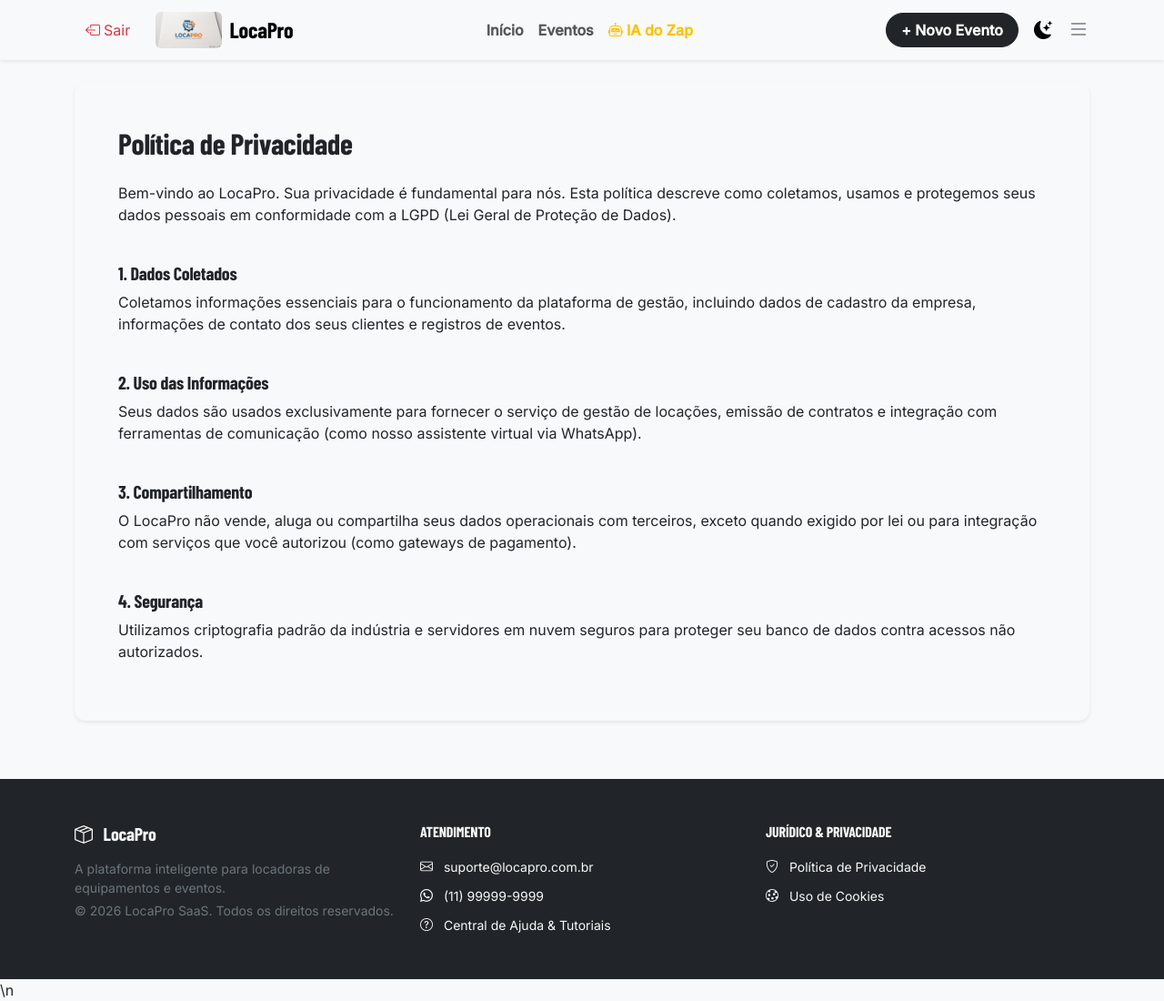
After one commit to JpGeneroso004/LocaPro, a Django app: page /privacidade/ in a window 1280 px wide. The commit adds this page. Shown: the whole page at 91% size. Run offline with Django 4.2, Linux system fonts and the light colour scheme; the visitor is signed in with stand-in values (Sample User, id 1); some web fonts are replaced.

Commit message:
UI: Refatora Navbar com Offcanvas e adiciona Rodapé Global

```diff
--- a/arttendas/core/urls.py
+++ b/arttendas/core/urls.py
@@ -1,5 +1,6 @@
 from django.contrib import admin
 from django.urls import path, include
+from empresas import views as empresas_views
 from django.conf import settings
 from django.conf.urls.static import static
 from django.shortcuts import redirect
@@ -32,7 +33,11 @@ urlpatterns = [
     path('accounts/logout/', custom_logout, name='logout'),
     path('accounts/', include('allauth.urls')),
     path('accounts/', include('django.contrib.auth.urls')),
+
+    path('privacidade/', empresas_views.privacidade, name='privacidade'),
+    path('cookies/', empresas_views.cookies, name='cookies'),
 ]
+
 
 # Serve estáticos e mídia sempre (inclusive com DEBUG=False, pois é uso local)
 from django.views.static import serve
@@ -41,4 +46,7 @@ from django.urls import re_path
 urlpatterns += [
     re_path(r'^static/(?P<path>.*)$', serve, {'document_root': settings.STATIC_ROOT}),
     re_path(r'^media/(?P<path>.*)$', serve, {'document_root': settings.MEDIA_ROOT}),
+
+    path('privacidade/', empresas_views.privacidade, name='privacidade'),
+    path('cookies/', empresas_views.cookies, name='cookies'),
 ]
--- a/arttendas/empresas/views.py
+++ b/arttendas/empresas/views.py
@@ -421,3 +421,10 @@ def dashboard_financeiro(request):
         'contratos': contratos_mes.order_by('-evento__data_inicio')
     }
     return render(request, 'empresas/financeiro.html', context)
+
+
+def privacidade(request):
+    return render(request, 'legais/privacidade.html')
+
+def cookies(request):
+    return render(request, 'legais/cookies.html')
--- a/arttendas/templates/base.html
+++ b/arttendas/templates/base.html
@@ -231,21 +231,42 @@
 <body>
 
   <!-- Sidebar e Header -->
-  <nav class="navbar navbar-expand-md navbar-dark navbar-top d-none d-md-flex sticky-top shadow-sm py-2">
-    <div class="container">
-      <a class="navbar-brand d-flex align-items-center" href="{% url 'eventos:dashboard' %}">
+
+<!-- Navbar Unificada e Minimalista -->
+<nav class="navbar navbar-expand-lg bg-body-tertiary mb-4 shadow-sm sticky-top">
+  <div class="container">
+
+    <!-- Esquerda: Sair e Logo -->
+    <div class="d-flex align-items-center">
+      {% if user.is_authenticated %}
+      <a href="{% url 'account_logout' %}" class="btn btn-outline-danger border-0 me-3 d-none d-md-flex" title="Sair do Sistema">
+        <i class="bi bi-box-arrow-left me-1"></i> Sair
+      </a>
+      {% endif %}
+
+      <a class="navbar-brand d-flex align-items-center m-0" href="{% url 'eventos:dashboard' %}">
         {% if user.is_authenticated and user.organizacao and user.organizacao.logo %}
           <img src="{{ user.organizacao.logo.url }}" alt="Logo" height="40" class="me-2 rounded">
         {% else %}
-          <img src="{% static 'img/locapro_logo.jpg' %}" alt="LocaPro" height="40" class="me-2 rounded">
+          <img src="{% static 'img/logo.png' %}?v=3" alt="LocaPro" height="40" class="me-2 rounded">
         {% endif %}
         <span class="fs-4 fw-bold">LocaPro</span>
       </a>
-    <button class="navbar-toggler" type="button" data-bs-toggle="collapse" data-bs-target="#navbarNav">
-      <span class="navbar-toggler-icon"></span>
-    </button>
-    <div class="collapse navbar-collapse" id="navbarNav">
-      <ul class="navbar-nav me-auto">
+    </div>
+
+    <!-- Mobile Toggles na Direita -->
+    <div class="d-flex align-items-center d-lg-none">
+      <button class="btn btn-link theme-toggle-icon text-decoration-none theme-toggle p-0 fs-4 me-3" title="Alternar tema">
+        <i class="bi bi-moon-stars-fill"></i>
+      </button>
+      <button class="navbar-toggler border-0 p-0 fs-2" type="button" data-bs-toggle="offcanvas" data-bs-target="#offcanvasNavbar">
+        <i class="bi bi-list"></i>
+      </button>
+    </div>
+
+    <!-- Desktop Abas Centrais e Ações -->
+    <div class="collapse navbar-collapse d-none d-lg-flex" id="navbarNavDesktop">
+      <ul class="navbar-nav mx-auto">
         <li class="nav-item">
           <a class="nav-link fw-bold {% block nav_dashboard %}{% endblock %}" href="{% url 'eventos:dashboard' %}">Início</a>
         </li>
@@ -253,73 +274,74 @@
           <a class="nav-link fw-bold {% block nav_eventos %}{% endblock %}" href="{% url 'eventos:lista' %}">Eventos</a>
         </li>
         <li class="nav-item">
-          <a class="nav-link fw-bold {% block nav_inventario %}{% endblock %}" href="{% url 'inventario:inventario' %}">Inventário</a>
-        </li>
-        <li class="nav-item">
-          <a class="nav-link fw-bold {% block nav_contratos %}{% endblock %}" href="{% url 'eventos:contratos_lista' %}">Contratos</a>
-        </li>
-        <li class="nav-item me-2">
-          <a class="nav-link fw-bold {% block nav_financeiro %}{% endblock %}" href="{% url 'empresas:financeiro' %}">Financeiro</a>
-        </li>
-        <li class="nav-item">
-          <a class="nav-link fw-bold {% block nav_ia %}{% endblock %}" href="{% url 'assistente_ia:painel' %}">
-            <i class="bi bi-robot text-warning"></i> IA do Zap
+          <a class="nav-link fw-bold text-warning {% block nav_ia %}{% endblock %}" href="{% url 'assistente_ia:painel' %}">
+            <i class="bi bi-robot"></i> IA do Zap
           </a>
         </li>
-          <li class="nav-item">
-            <a class="nav-link {% if request.resolver_match.url_name == 'configuracoes' %}active{% endif %}" href="{% url 'empresas:configuracoes' %}">
-              <i class="bi bi-building"></i> <span>Empresa</span>
-            </a>
-          </li>
+      </ul>
 
-          {% if user.cargo == 'dono' %}
-          <li class="nav-item">
-            <a class="nav-link {% if request.resolver_match.url_name == 'assinatura' %}active text-warning fw-bold{% endif %}" href="{% url 'empresas:assinatura' %}">
-              <i class="bi bi-star-fill text-warning"></i> <span>Planos LocaPro</span>
-            </a>
-          </li>
-          {% endif %}
+      <div class="d-flex align-items-center">
+        <a href="{% url 'eventos:novo' %}" class="btn btn-dark fw-bold rounded-pill px-3 me-3">+ Novo Evento</a>
+        <button class="btn btn-link theme-toggle-icon text-decoration-none theme-toggle p-0 fs-5 me-3" title="Alternar tema">
+          <i class="bi bi-moon-stars-fill"></i>
+        </button>
+        <!-- Botão Menu Hambúrguer -->
+        <button class="btn btn-outline-secondary border-0 fs-4 p-0" type="button" data-bs-toggle="offcanvas" data-bs-target="#offcanvasNavbar" title="Menu Completo">
+          <i class="bi bi-list"></i>
+        </button>
+      </div>
+    </div>
 
-          <li class="nav-item">
-            <a class="nav-link fw-bold {% block nav_equipe %}{% endblock %}" href="{% url 'empresas:equipe' %}">Equipe</a>
-          </li>
-
-          {% if user.is_superuser %}
-          <li class="nav-item">
-            <a class="nav-link fw-bold text-danger" href="{% url 'admin:index' %}">Painel Admin</a>
-          </li>
-          {% endif %}
-
-          <li class="nav-item">
-            <a class="nav-link fw-bold text-danger" href="{% url 'account_logout' %}"><i class="bi bi-box-arrow-right"></i> Sair</a>
-          </li>
-      </ul>
-      <a href="{% url 'eventos:novo' %}" class="btn btn-dark fw-bold me-3">+ Novo Evento</a>
-      <button class="btn btn-link theme-toggle-icon text-decoration-none theme-toggle p-0 fs-5" title="Alternar tema">
-        <i class="bi bi-moon-stars-fill"></i>
-      </button>
-    </div>
   </div>
 </nav>
 
-<!-- Mobile Navbar Top -->
-<div class="d-md-none navbar-top p-3 sticky-top mb-3 shadow-sm d-flex justify-content-between align-items-center">
-  <div style="width: 32px;"></div> <!-- Spacer -->
-  <a href="{% url 'eventos:dashboard' %}" class="text-decoration-none text-light d-flex align-items-center">
-    {% if user.is_authenticated and user.organizacao and user.organizacao.logo %}
-      <img src="{{ user.organizacao.logo.url }}" alt="Logo" height="30" class="me-2 rounded">
-    {% else %}
-      <img src="{% static 'img/locapro_logo.jpg' %}" alt="LocaPro" height="30" class="me-2 rounded">
-    {% endif %}
-    <h4 class="m-0 fw-bold">LocaPro</h4>
-  </a>
-  <div>
-      <button class="btn btn-link theme-toggle-icon text-decoration-none theme-toggle p-0 fs-4 me-2" title="Alternar tema">
-        <i class="bi bi-moon-stars-fill"></i>
-      </button>
-      <a href="{% url 'logout' %}" class="text-danger fs-4 text-decoration-none" title="Sair"><i class="bi bi-box-arrow-right"></i></a>
+<!-- Offcanvas (Menu Lateral Hambúrguer) -->
+<div class="offcanvas offcanvas-end" tabindex="-1" id="offcanvasNavbar" aria-labelledby="offcanvasNavbarLabel">
+  <div class="offcanvas-header bg-body-tertiary border-bottom">
+    <h5 class="offcanvas-title fw-bold" id="offcanvasNavbarLabel">Menu LocaPro</h5>
+    <button type="button" class="btn-close" data-bs-dismiss="offcanvas" aria-label="Close"></button>
+  </div>
+  <div class="offcanvas-body d-flex flex-column">
+
+    <!-- Mobile Ações Rápidas -->
+    <div class="d-lg-none mb-4">
+      <a href="{% url 'eventos:novo' %}" class="btn btn-dark w-100 fw-bold py-2 mb-2">+ Novo Evento</a>
+      <a href="{% url 'account_logout' %}" class="btn btn-outline-danger w-100 fw-bold py-2"><i class="bi bi-box-arrow-left"></i> Sair do Sistema</a>
+    </div>
+
+    <!-- Navegação Mobile Core -->
+    <ul class="navbar-nav d-lg-none mb-3 border-bottom pb-3">
+      <li class="nav-item"><a class="nav-link fs-5" href="{% url 'eventos:dashboard' %}"><i class="bi bi-house-door me-2"></i> Início</a></li>
+      <li class="nav-item"><a class="nav-link fs-5" href="{% url 'eventos:lista' %}"><i class="bi bi-calendar-event me-2"></i> Eventos</a></li>
+      <li class="nav-item"><a class="nav-link fs-5 text-warning" href="{% url 'assistente_ia:painel' %}"><i class="bi bi-robot me-2"></i> IA do Zap</a></li>
+    </ul>
+
+    <!-- Administração e Gestão -->
+    <h6 class="text-uppercase text-muted fw-bold mb-3 mt-lg-0">Gestão & Finanças</h6>
+    <ul class="navbar-nav mb-4">
+      <li class="nav-item"><a class="nav-link fs-5" href="{% url 'inventario:inventario' %}"><i class="bi bi-box-seam me-2"></i> Estoque & Inventário</a></li>
+      <li class="nav-item"><a class="nav-link fs-5" href="{% url 'eventos:contratos_lista' %}"><i class="bi bi-file-earmark-text me-2"></i> Contratos Gerados</a></li>
+      <li class="nav-item"><a class="nav-link fs-5" href="{% url 'empresas:financeiro' %}"><i class="bi bi-wallet2 me-2"></i> Painel Financeiro</a></li>
+    </ul>
+
+    <!-- Configurações -->
+    <h6 class="text-uppercase text-muted fw-bold mb-3">Configurações</h6>
+    <ul class="navbar-nav mb-auto">
+      <li class="nav-item"><a class="nav-link fs-5" href="{% url 'empresas:configuracoes' %}"><i class="bi bi-building me-2"></i> Perfil da Empresa</a></li>
+      <li class="nav-item"><a class="nav-link fs-5" href="{% url 'empresas:equipe' %}"><i class="bi bi-people me-2"></i> Minha Equipe</a></li>
+
+      {% if user.cargo == 'dono' %}
+      <li class="nav-item"><a class="nav-link fs-5 text-primary" href="{% url 'empresas:assinatura' %}"><i class="bi bi-star-fill me-2"></i> Planos LocaPro</a></li>
+      {% endif %}
+
+      {% if user.is_superuser %}
+      <li class="nav-item mt-3"><a class="nav-link fs-5 text-danger fw-bold" href="{% url 'admin:index' %}"><i class="bi bi-shield-lock me-2"></i> Painel Admin (Master)</a></li>
+      {% endif %}
+    </ul>
+
   </div>
 </div>
+
 
 <div class="container pb-5">
   {% if messages %}
@@ -334,34 +356,71 @@
   {% block content %}{% endblock %}
 </div>
 
-<nav class="bottom-nav d-md-none">
+<nav class="bottom-nav d-md-none border-top bg-body-tertiary">
   <a href="{% url 'eventos:dashboard' %}" class="bottom-nav-item {% block mob_dashboard %}{% endblock %}">
-    <i class="bi bi-house-door-fill"></i>
-    Início
+    <i class="bi bi-house-door-fill"></i> Início
   </a>
   <a href="{% url 'eventos:lista' %}" class="bottom-nav-item {% block mob_eventos %}{% endblock %}">
-    <i class="bi bi-calendar-event-fill"></i>
-    Eventos
+    <i class="bi bi-calendar-event-fill"></i> Eventos
   </a>
-  <a href="{% url 'inventario:inventario' %}" class="bottom-nav-item {% block mob_inventario %}{% endblock %}">
-    <i class="bi bi-box-seam-fill"></i>
-    Estoque
+  <a href="{% url 'assistente_ia:painel' %}" class="bottom-nav-item text-warning {% block mob_ia %}{% endblock %}">
+    <i class="bi bi-robot"></i> IA Zap
   </a>
-  <a href="{% url 'empresas:financeiro' %}" class="bottom-nav-item {% block mob_financeiro %}{% endblock %}">
-    <i class="bi bi-wallet2"></i>
-    Finanças
-  </a>
-  <a href="{% url 'assistente_ia:painel' %}" class="bottom-nav-item {% block mob_ia %}{% endblock %}">
-    <i class="bi bi-robot"></i>
-    IA Zap
-  </a>
-  <a href="{% url 'empresas:configuracoes' %}" class="bottom-nav-item">
-    <i class="bi bi-gear-fill"></i>
-    Empresa
+  <a href="#" class="bottom-nav-item" data-bs-toggle="offcanvas" data-bs-target="#offcanvasNavbar">
+    <i class="bi bi-list fs-3"></i> Menu
   </a>
 </nav>
 
-<script src="https://cdn.jsdelivr.net/npm/bootstrap@5.3.2/dist/js/bootstrap.bundle.min.js"></script>
+
+<!-- Rodapé Global -->
+<footer class="bg-dark text-light py-5 mt-auto">
+  <div class="container">
+    <div class="row g-4">
+
+      <!-- Coluna 1: Marca e Infos -->
+      <div class="col-12 col-md-4 mb-3 mb-md-0">
+        <h5 class="fw-bold mb-3"><i class="bi bi-box-seam me-2"></i> LocaPro</h5>
+        <p class="text-secondary small mb-1">A plataforma inteligente para locadoras de equipamentos e eventos.</p>
+        <p class="text-secondary small">&copy; 2026 LocaPro SaaS. Todos os direitos reservados.</p>
+      </div>
+
+      <!-- Coluna 2: Contato e Ajuda -->
+      <div class="col-12 col-md-4 mb-3 mb-md-0">
+        <h6 class="fw-bold text-uppercase mb-3">Atendimento</h6>
+        <ul class="list-unstyled mb-0">
+          <li class="mb-2"><a href="mailto:suporte@locapro.com.br" class="text-light text-decoration-none small"><i class="bi bi-envelope me-2"></i> suporte@locapro.com.br</a></li>
+          <li class="mb-2"><a href="#" class="text-light text-decoration-none small"><i class="bi bi-whatsapp me-2"></i> (11) 99999-9999</a></li>
+          <li><a href="#" class="text-light text-decoration-none small"><i class="bi bi-question-circle me-2"></i> Central de Ajuda & Tutoriais</a></li>
+        </ul>
+      </div>
+
+      <!-- Coluna 3: Legal -->
+      <div class="col-12 col-md-4">
+        <h6 class="fw-bold text-uppercase mb-3">Jurídico & Privacidade</h6>
+        <ul class="list-unstyled mb-0">
+          <li class="mb-2"><a href="{% url 'privacidade' %}" class="text-light text-decoration-none small"><i class="bi bi-shield-check me-2"></i> Política de Privacidade</a></li>
+          <li><a href="{% url 'cookies' %}" class="text-light text-decoration-none small"><i class="bi bi-cookie me-2"></i> Uso de Cookies</a></li>
+        </ul>
+      </div>
+
+    </div>
+  </div>
+</footer>
+<!-- Fim do Rodapé -->
+<style>
+  body {
+    display: flex;
+    flex-direction: column;
+    min-height: 100vh;
+  }
+  /* Spacer to avoid footer being hidden behind bottom-nav on mobile */
+  @media (max-width: 767px) {
+    footer {
+      padding-bottom: 80px !important;
+    }
+  }
+</style>
+\n<script src="https://cdn.jsdelivr.net/npm/bootstrap@5.3.2/dist/js/bootstrap.bundle.min.js"></script>
 <script>
   document.addEventListener('DOMContentLoaded', () => {
     const themeToggles = document.querySelectorAll('.theme-toggle');
--- /dev/null
+++ b/arttendas/templates/legais/privacidade.html
@@ -0,0 +1,20 @@
+{% extends 'base.html' %}
+{% block title %}Política de Privacidade | LocaPro{% endblock %}
+{% block content %}
+<div class="card shadow-sm p-5 border-0">
+    <h2 class="fw-bold mb-4">Política de Privacidade</h2>
+    <p>Bem-vindo ao LocaPro. Sua privacidade é fundamental para nós. Esta política descreve como coletamos, usamos e protegemos seus dados pessoais em conformidade com a LGPD (Lei Geral de Proteção de Dados).</p>
+
+    <h5 class="fw-bold mt-4">1. Dados Coletados</h5>
+    <p>Coletamos informações essenciais para o funcionamento da plataforma de gestão, incluindo dados de cadastro da empresa, informações de contato dos seus clientes e registros de eventos.</p>
+
+    <h5 class="fw-bold mt-4">2. Uso das Informações</h5>
+    <p>Seus dados são usados exclusivamente para fornecer o serviço de gestão de locações, emissão de contratos e integração com ferramentas de comunicação (como nosso assistente virtual via WhatsApp).</p>
+
+    <h5 class="fw-bold mt-4">3. Compartilhamento</h5>
+    <p>O LocaPro não vende, aluga ou compartilha seus dados operacionais com terceiros, exceto quando exigido por lei ou para integração com serviços que você autorizou (como gateways de pagamento).</p>
+
+    <h5 class="fw-bold mt-4">4. Segurança</h5>
+    <p>Utilizamos criptografia padrão da indústria e servidores em nuvem seguros para proteger seu banco de dados contra acessos não autorizados.</p>
+</div>
+{% endblock %}
```
Also changed, not shown: arttendas/templates/legais/cookies.html (added, +17 -0 lines).
